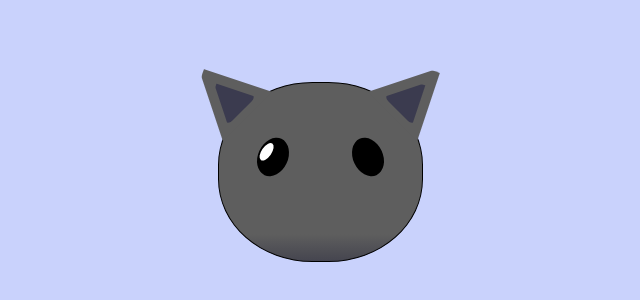
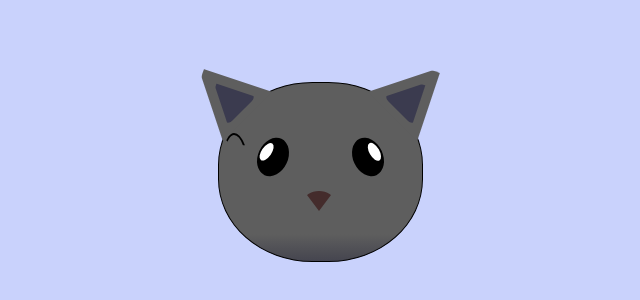
Before and after one commit to mrAbdhas/fcc-intermediate-css-cat-painting, a plain HTML site: page index.html in a window 1280 px wide. Shown: the part 228-528 px from the top of the page, 320-960 px from the left. Drawn offline with Linux system fonts and the light colour scheme.

Commit message:
step51 - step60

```diff
--- a/index.html
+++ b/index.html
@@ -30,6 +30,13 @@
                     </div>
                 </div>
 
+                <div class="cat-nose"></div>
+
+                <div class="cat-mouth">
+                    <div class="cat-mouth-line-left"></div>
+                    <div class="cat-mouth-line-right"></div>
+                </div>
+
             </div>
 
         </main>
--- a/styles.css
+++ b/styles.css
@@ -107,3 +107,35 @@ body{
     height: 20px;
     background-color: #fff;
 }
+
+.cat-right-inner-eye{
+    position: absolute;
+    top: 8px;
+    left: 18px;
+    border-radius: 60%;
+    transform: rotate(-5deg);
+    width: 10px;
+    height: 20px;
+    background-color: #fff;
+}
+
+.cat-nose{
+    position: absolute;
+    top: 108px;
+    left: 85px;
+    border-bottom-right-radius: 50%;
+    border-bottom-left-radius: 50%;
+    border-top-left-radius: 50%;
+    transform: rotate(180deg);
+    border-right: 15px solid transparent;
+    border-left: 15px solid transparent;
+    border-bottom: 20px solid #442c2c;
+}
+
+.cat-mouth div {
+    width: 30px;
+    height: 50px;
+    border: 2px solid #000;
+    border-color: black transparent transparent transparent;
+    border-radius: 190%/190px 150px 0 0;
+}
```
